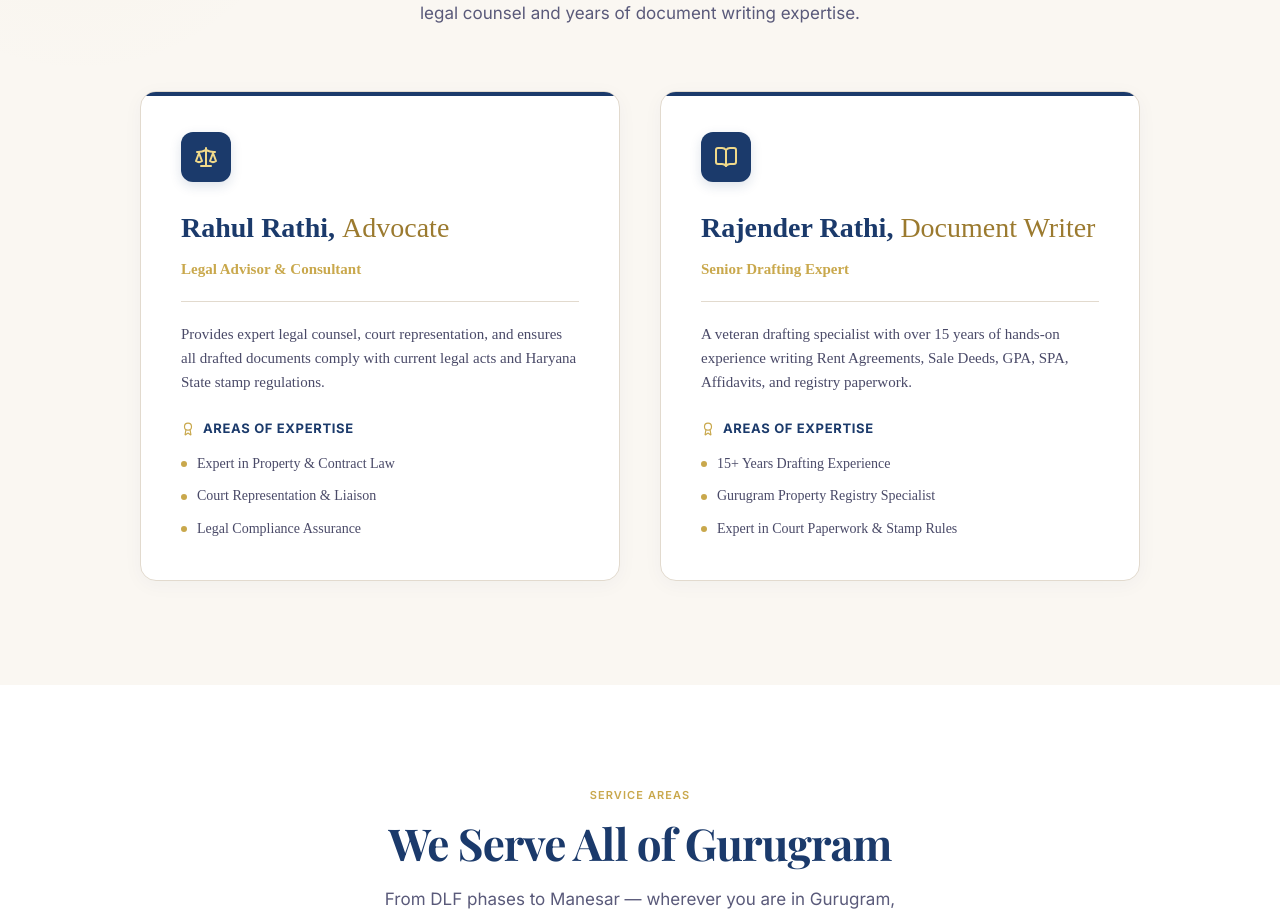
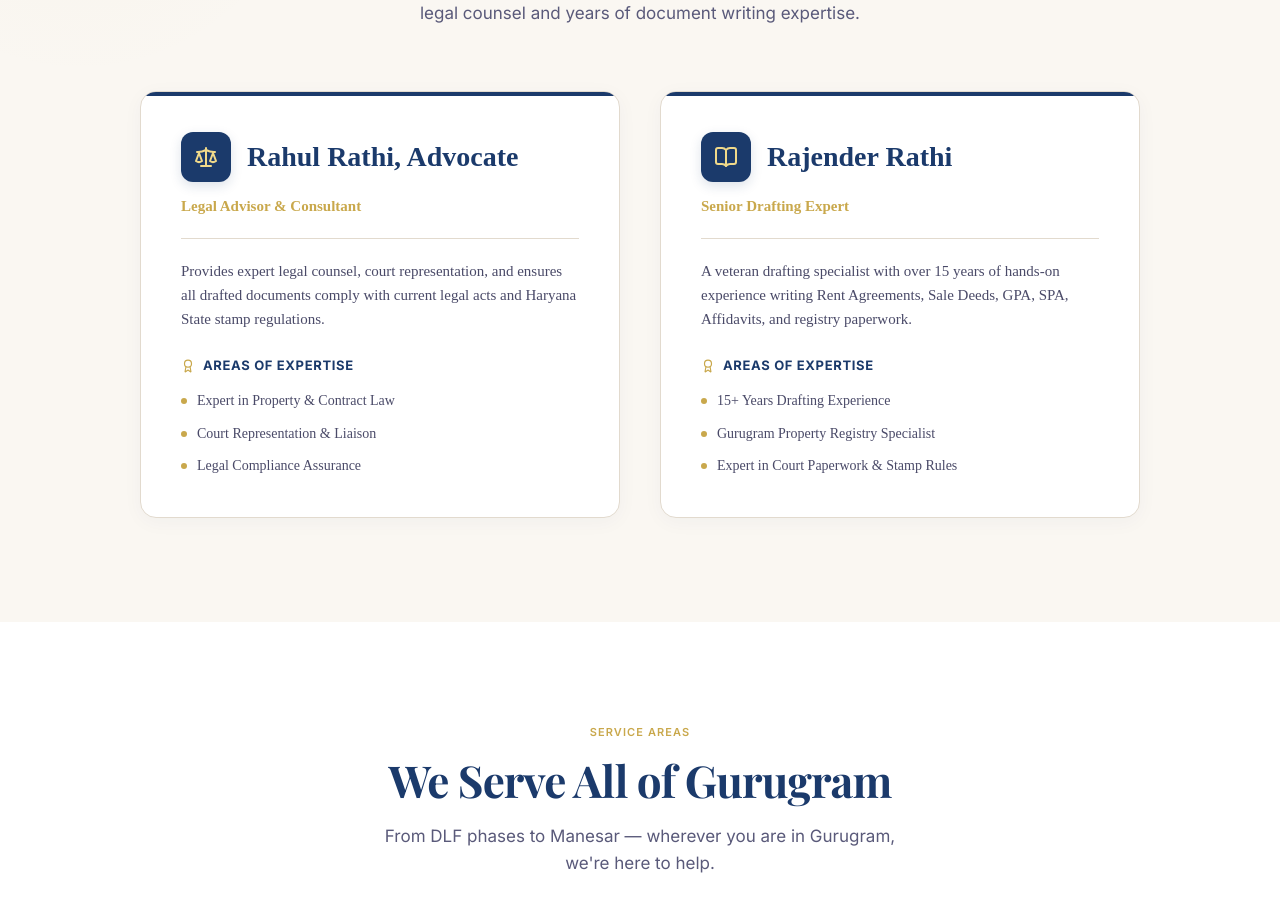
Before and after one commit to RohitRathi4494/Rathi-Document-Service, a Next.js app: page / in a window 1280 px wide. Shown: the part 4040-4957 px from the top of the page. Built offline with nearby package versions, Linux system fonts and the light colour scheme.

Commit message:
Leadership cards: icon+name inline same color, remove Document Writer from Rajender Rathi

```diff
--- a/components/Leadership.tsx
+++ b/components/Leadership.tsx
@@ -18,7 +18,7 @@ const leaders = [
   },
   {
     name: "Rajender Rathi",
-    title: "Document Writer",
+    title: "",
     icon: <BookOpen size={24} color="#F0D98A" />,
     role: "Senior Drafting Expert",
     desc: "A veteran drafting specialist with over 15 years of hands-on experience writing Rent Agreements, Sale Deeds, GPA, SPA, Affidavits, and registry paperwork.",
@@ -87,16 +87,16 @@ export default function Leadership() {
               {/* Top Accent Line */}
               <div className="card-top-accent" />
 
-              {/* Icon */}
-              <div style={{ display: "flex", alignItems: "center", marginBottom: "1.5rem" }}>
-                <div className="leader-icon-bg">{leader.icon}</div>
+              {/* Icon + Name row */}
+              <div style={{ display: "flex", alignItems: "center", gap: "1rem", marginBottom: "0.75rem" }}>
+                <div className="leader-icon-bg" style={{ flexShrink: 0 }}>{leader.icon}</div>
+                <h3 className="leader-name" style={{ margin: 0 }}>
+                  {leader.name}{leader.title ? `, ${leader.title}` : ""}
+                </h3>
               </div>
 
-              {/* Name & Role */}
-              <h3 className="leader-name">
-                {leader.name},&nbsp;<span style={{ fontWeight: 500, color: "#9B7A2F" }}>{leader.title}</span>
-              </h3>
-              <p className="leader-role">{leader.role}</p>
+              {/* Role */}
+              <p className="leader-role" style={{ marginBottom: "0" }}>{leader.role}</p>
 
               {/* Divider */}
               <div style={{ height: "1px", background: "#E2DACE", margin: "1.25rem 0" }} />
```
Also changed, not shown: 1 other file (tests, documents, lock files or other folders).
